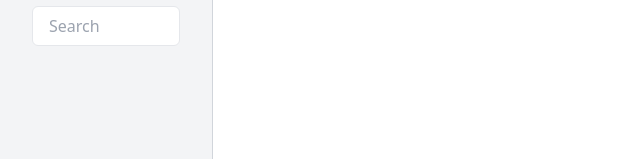
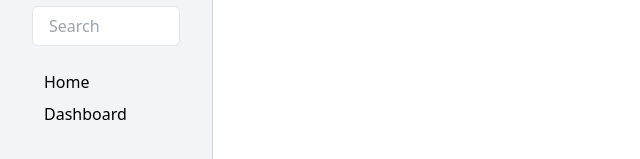
Before and after one commit to Nhanlibra/facilities-toolkit, a React (Create React App) app in the folder client/: page / in a window 1280 px wide. Shown: the part 213-372 px from the top of the page, without its empty margins (0-640 px from the left). Built offline with nearby package versions, Linux system fonts and the light colour scheme.

Commit message:
Begin sidebar nav list

```diff
--- a/client/src/components/sidebar/index.js
+++ b/client/src/components/sidebar/index.js
@@ -1,4 +1,5 @@
 import Logo from "../logo";
+import Nav from "./nav";
 import Search from "./search";
 import User from "./user";
 
@@ -9,6 +10,7 @@ const Sidebar = () => {
         <Logo />
         <User />
         <Search />
+        <Nav />
       </div>
     </div>
   );
--- /dev/null
+++ b/client/src/components/sidebar/nav/NavItem.js
@@ -0,0 +1,10 @@
+const NavItem = (props) => {
+  return (
+    <li>
+      <i className={`${props.icon} mr-3`}></i>
+      {props.text}
+    </li>
+  );
+};
+
+export default NavItem;
--- /dev/null
+++ b/client/src/components/sidebar/nav/index.js
@@ -0,0 +1,18 @@
+import NavItem from "./NavItem";
+
+const links = [
+  { name: "Home", icon: "bi-house-door" },
+  { name: "Dashboard", icon: "bi-speedometer" },
+];
+
+const Nav = () => {
+  return (
+    <ul className="space-y-2">
+      {links.map((link) => {
+        return <NavItem text={link.name} icon={link.icon} />;
+      })}
+    </ul>
+  );
+};
+
+export default Nav;
```
